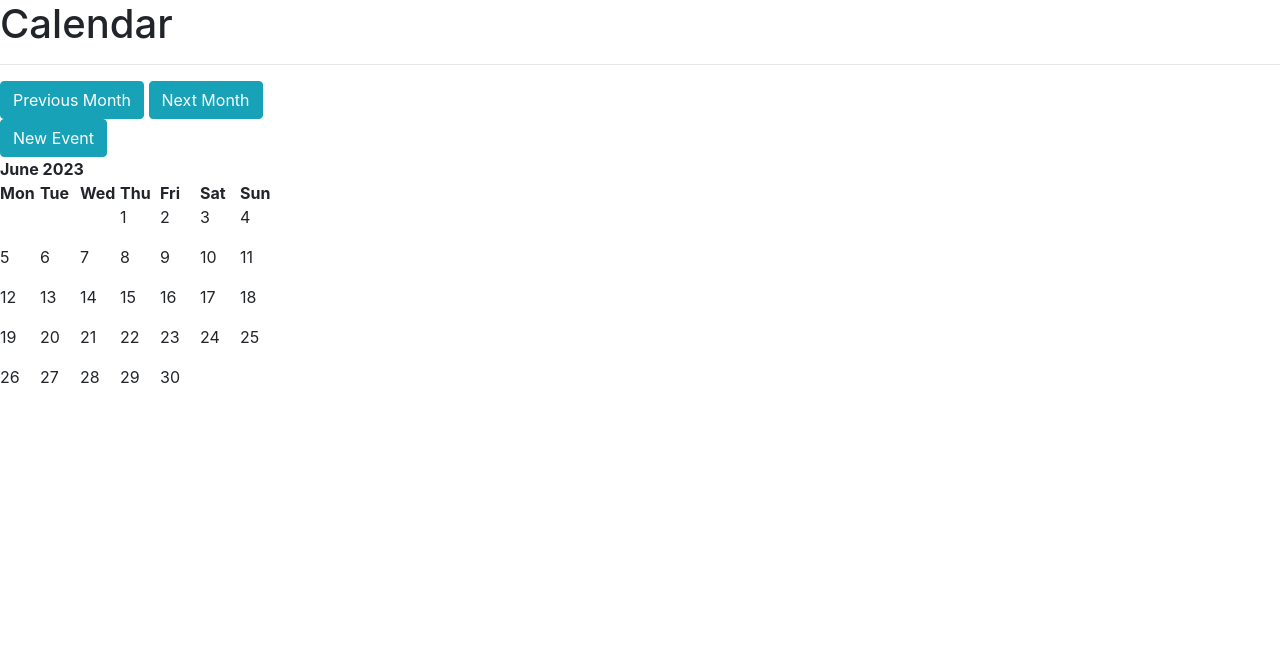
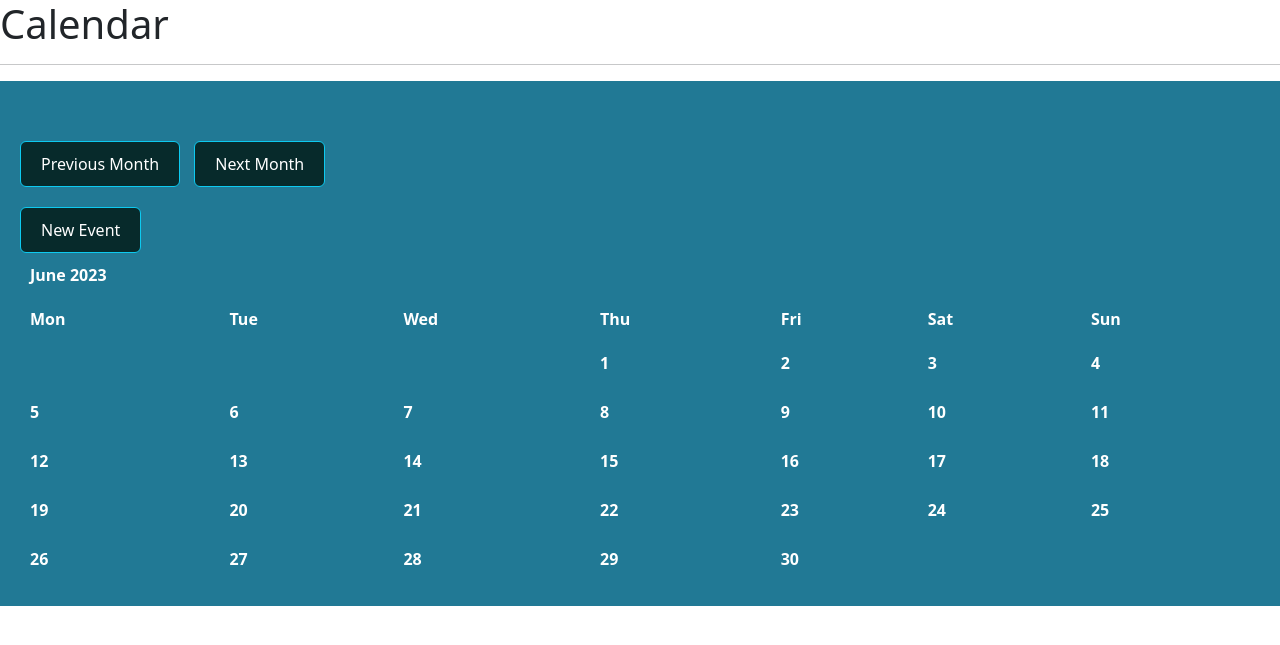
Before and after one commit to IvanAshikhin/django_calendar, a Django app: page /calendar/ in a window 1280 px wide. Shown: the top 645 px of the page. Run offline with Django 3.2, Linux system fonts and the light colour scheme; data that the repository does not hold is empty; some libraries are stand-ins or nearby versions.

Commit message:
стиль

```diff
--- /dev/null
+++ b/cal/static/css/style.css
@@ -0,0 +1,74 @@
+.calendar-wrapper {
+    background-color: #217995;
+    color: #fff;
+    padding: 20px;
+}
+
+.calendar-buttons {
+    margin-top: 20px;
+}
+
+.calendar-buttons a {
+    display: inline-block;
+    background-color: #072A2B;
+    color: #fff;
+    padding: 10px 20px;
+    margin-right: 10px;
+    text-decoration: none;
+}
+
+.btn-info {
+    background-color: #072A2B;
+    color: #fff;
+    padding: 10px 20px;
+    text-decoration: none;
+    display: inline-block;
+    margin-top: 20px;
+}
+
+.calendar {
+    width: 100%;
+    border-collapse: collapse;
+}
+
+.calendar caption {
+    font-size: 18px;
+    font-weight: bold;
+    padding: 10px 0;
+}
+
+.calendar th {
+    background-color: #217995;
+    color: #fff;
+    padding: 10px;
+}
+
+.calendar td {
+    padding: 10px;
+    vertical-align: top;
+}
+
+.calendar .date {
+    display: block;
+    font-weight: bold;
+    margin-bottom: 5px;
+}
+
+.calendar ul {
+    margin: 0;
+    padding: 0;
+    list-style-type: none;
+}
+
+.calendar li {
+    margin-bottom: 5px;
+}
+
+.calendar li a {
+    color: #217995;
+    text-decoration: none;
+}
+
+.calendar li a:hover {
+    text-decoration: underline;
+}
--- a/cal/templates/cal/base.html
+++ b/cal/templates/cal/base.html
@@ -3,34 +3,27 @@
 <html lang="en">
 
 <head>
-  <!-- Required meta tags -->
     <meta charset="utf-8">
     <meta name="viewport" content="width=device-width, initial-scale=1, shrink-to-fit=no">
-  <!-- Bootstrap CSS -->
-  <link rel="stylesheet" href="https://maxcdn.bootstrapcdn.com/bootstrap/4.0.0/css/bootstrap.min.css" integrity="sha384-Gn5384xqQ1aoWXA+058RXPxPg6fy4IWvTNh0E263XmFcJlSAwiGgFAW/dAiS6JXm"
+    <link rel="stylesheet" href="https://cdn.jsdelivr.net/npm/bootstrap@5.2.3/dist/css/bootstrap.min.css"
+          integrity="sha384-rbsA2VBKQhggwzxH7pPCaAqO46MgnOM80zW1RWuH61DGLwZJEdK2Kadq2F9CUG65" crossorigin="anonymous">
+    <link rel="stylesheet" href="https://use.fontawesome.com/releases/v5.0.10/css/all.css"
+          integrity="sha384-+d0P83n9kaQMCwj8F4RJB66tzIwOKmrdb46+porD/OvrJ+37WqIM7UoBtwHO6Nlg"
           crossorigin="anonymous">
-  <link rel="stylesheet" href="https://use.fontawesome.com/releases/v5.0.10/css/all.css" integrity="sha384-+d0P83n9kaQMCwj8F4RJB66tzIwOKmrdb46+porD/OvrJ+37WqIM7UoBtwHO6Nlg"
-    crossorigin="anonymous">
-  <link rel="stylesheet" type="text/css" href="{% static 'cal/css/styles.css' %}">
+    <link rel="stylesheet" type="text/css" href="{% static 'css/style.css' %}">
     <title>Django Calendar App</title>
 </head>
 <body>
-
 <h1 class="title">{% block title %}{% endblock %}</h1>
 <hr>
-
 {% block content %}
 {% endblock %}
-
-  <!-- Optional JavaScript -->
-  <!-- jQuery first, then Popper.js, then Bootstrap JS -->
-  <script src="https://code.jquery.com/jquery-3.2.1.slim.min.js" integrity="sha384-KJ3o2DKtIkvYIK3UENzmM7KCkRr/rE9/Qpg6aAZGJwFDMVNA/GpGFF93hXpG5KkN"
+<script src="https://code.jquery.com/jquery-3.2.1.slim.min.js"
+        integrity="sha384-KJ3o2DKtIkvYIK3UENzmM7KCkRr/rE9/Qpg6aAZGJwFDMVNA/GpGFF93hXpG5KkN"
         crossorigin="anonymous"></script>
-  <script src="https://cdnjs.cloudflare.com/ajax/libs/popper.js/1.12.9/umd/popper.min.js" integrity="sha384-ApNbgh9B+Y1QKtv3Rn7W3mgPxhU9K/ScQsAP7hUibX39j7fakFPskvXusvfa0b4Q"
+<script src="https://cdnjs.cloudflare.com/ajax/libs/popper.js/1.12.9/umd/popper.min.js"
+        integrity="sha384-ApNbgh9B+Y1QKtv3Rn7W3mgPxhU9K/ScQsAP7hUibX39j7fakFPskvXusvfa0b4Q"
         crossorigin="anonymous"></script>
-  <script src="https://maxcdn.bootstrapcdn.com/bootstrap/4.0.0/js/bootstrap.min.js" integrity="sha384-JZR6Spejh4U02d8jOt6vLEHfe/JQGiRRSQQxSfFWpi1MquVdAyjUar5+76PVCmYl"
-    crossorigin="anonymous"></script>
-
 {% block script %}
 {% endblock %}
 </body>
```
Also changed, not shown: 1 other file. Lines whose indentation alone changed are shown as unchanged.
